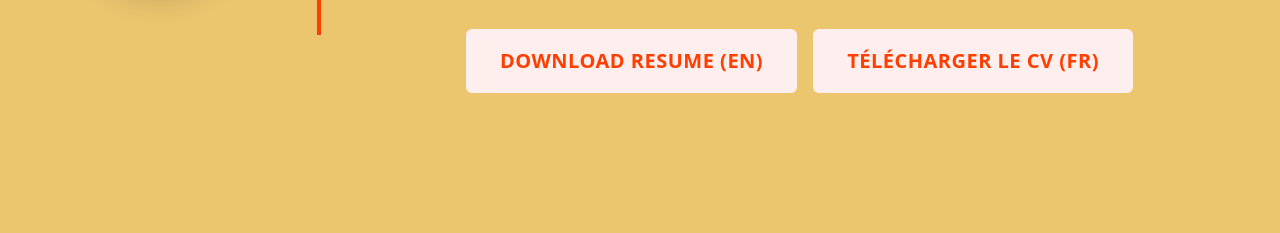
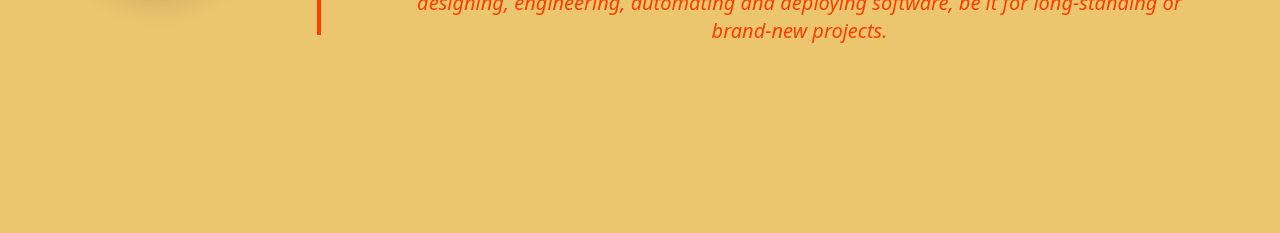
Before and after one commit to antonin-suzor/antonin-suzor-com, an Astro site: page / in a window 1280 px wide. Shown: the part 567-800 px from the top of the page. Built offline with nearby package versions, Linux system fonts and the light colour scheme; Astro itself is replaced by a stand-in of ours; a web font is replaced by a local one.

Commit message:
Remove CV download buttons from homepage

```diff
--- a/src/components/Hero.astro
+++ b/src/components/Hero.astro
@@ -46,20 +46,6 @@ import myPicture from '../lib/assets/pictures/antonin-suzor.jpg';
                 <strong>Excellence, Communication, and Meticulousness</strong> are my guiding principles when designing, engineering,
                 automating and deploying software, be it for long-standing or brand-new projects.
             </div>
-            <div class="mt-8 flex flex-wrap justify-center gap-4">
-                <a
-                    href="/Antonin-Suzor-Resume.pdf"
-                    class="text-md rounded-md border-2 border-transparent bg-pswhite px-4 py-4 font-bold tracking-wide text-sv uppercase transition-all duration-300 ease-in-out hover:-translate-y-1 hover:border-sv hover:shadow-xl sm:text-lg lg:px-8 lg:text-xl"
-                    target="_blank"
-                    rel="noopener">Download Resume (EN)</a
-                >
-                <a
-                    href="/Antonin-Suzor-CV.pdf"
-                    class="text-md rounded-md border-2 border-transparent bg-pswhite px-4 py-4 font-bold tracking-wide text-sv uppercase transition-all duration-300 ease-in-out hover:-translate-y-1 hover:border-sv hover:shadow-xl sm:text-lg lg:px-8 lg:text-xl"
-                    target="_blank"
-                    rel="noopener">Télécharger le CV (FR)</a
-                >
-            </div>
         </div>
     </div>
 </section>
```
